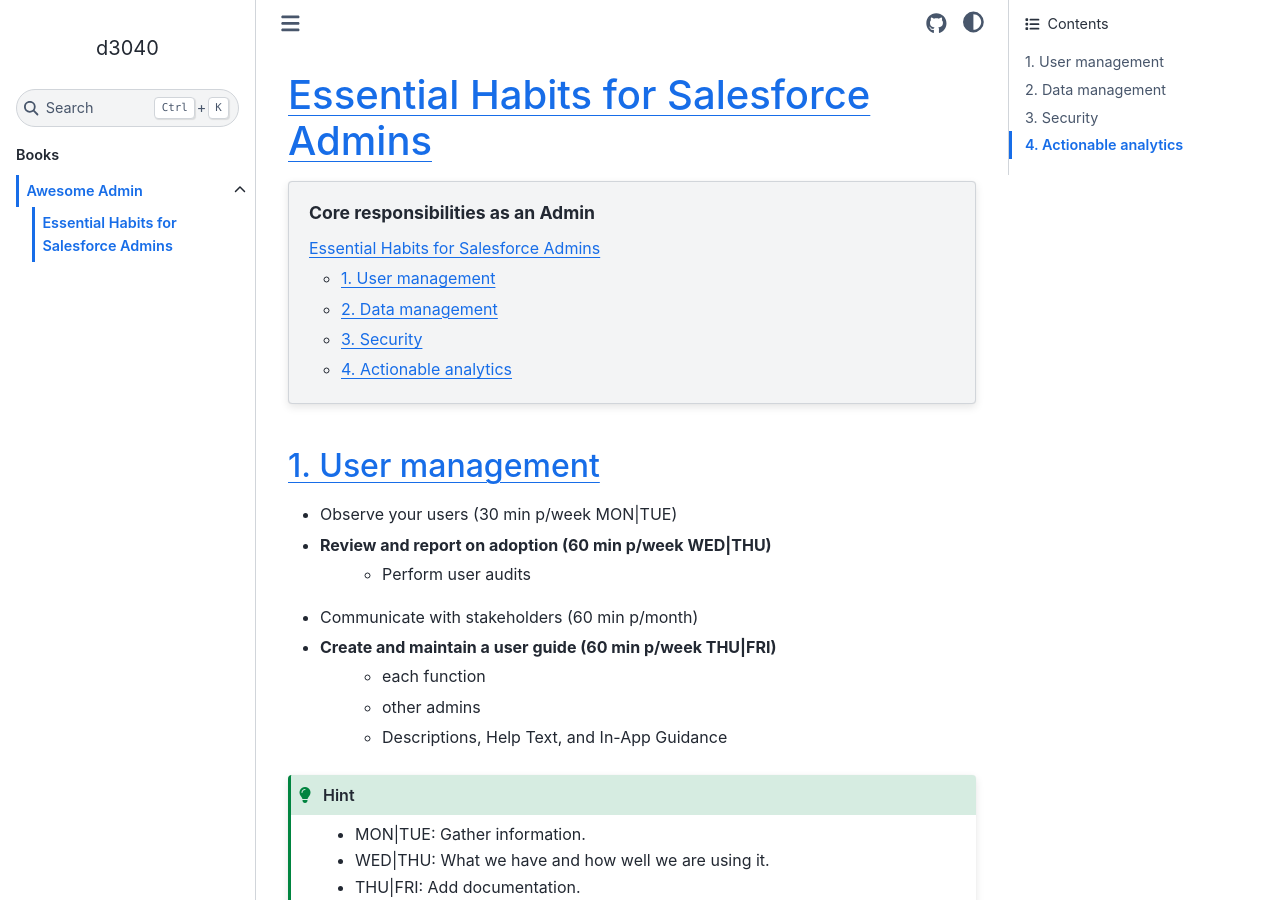
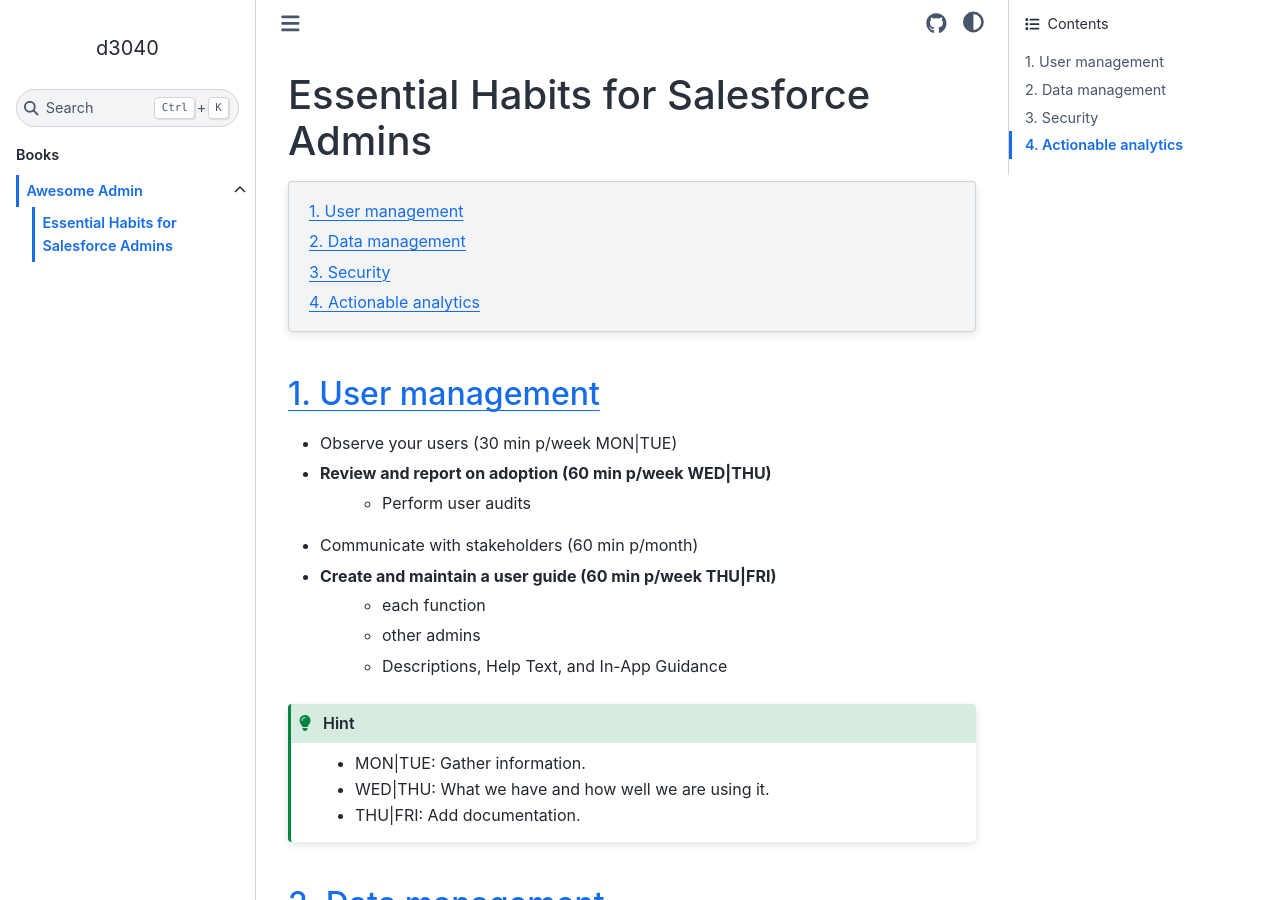
Before and after one commit to d3040/the_beavers_hut, a Sphinx documentation site: the page built from docs/source/salesforce_admin/essential_habits_for_salesforce_admins.rst, in a window 1280 px wide and 900 px high. Built offline with Sphinx 7.4.7 and the Sphinx Book theme 1.1.4, drawn with Linux system fonts in a browser that asks for light colours.

Commit message:
initial commit

```diff
--- a/docs/source/salesforce_admin/essential_habits_for_salesforce_admins.rst
+++ b/docs/source/salesforce_admin/essential_habits_for_salesforce_admins.rst
@@ -1,8 +1,9 @@
 Essential Habits for Salesforce Admins
 ======================================
 
-.. contents:: Core responsibilities as an Admin
+.. contents::
     :depth: 2
+    :local:
 
 
 1. User management
```
